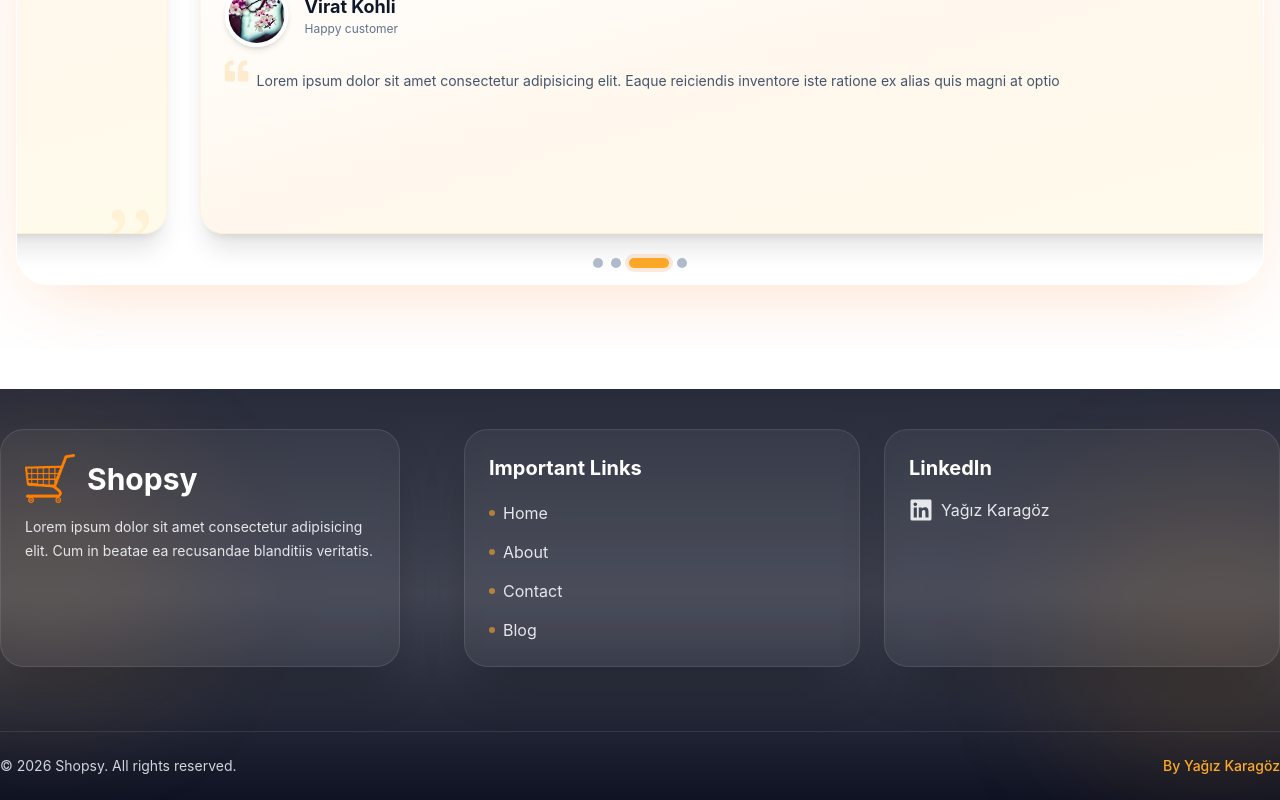
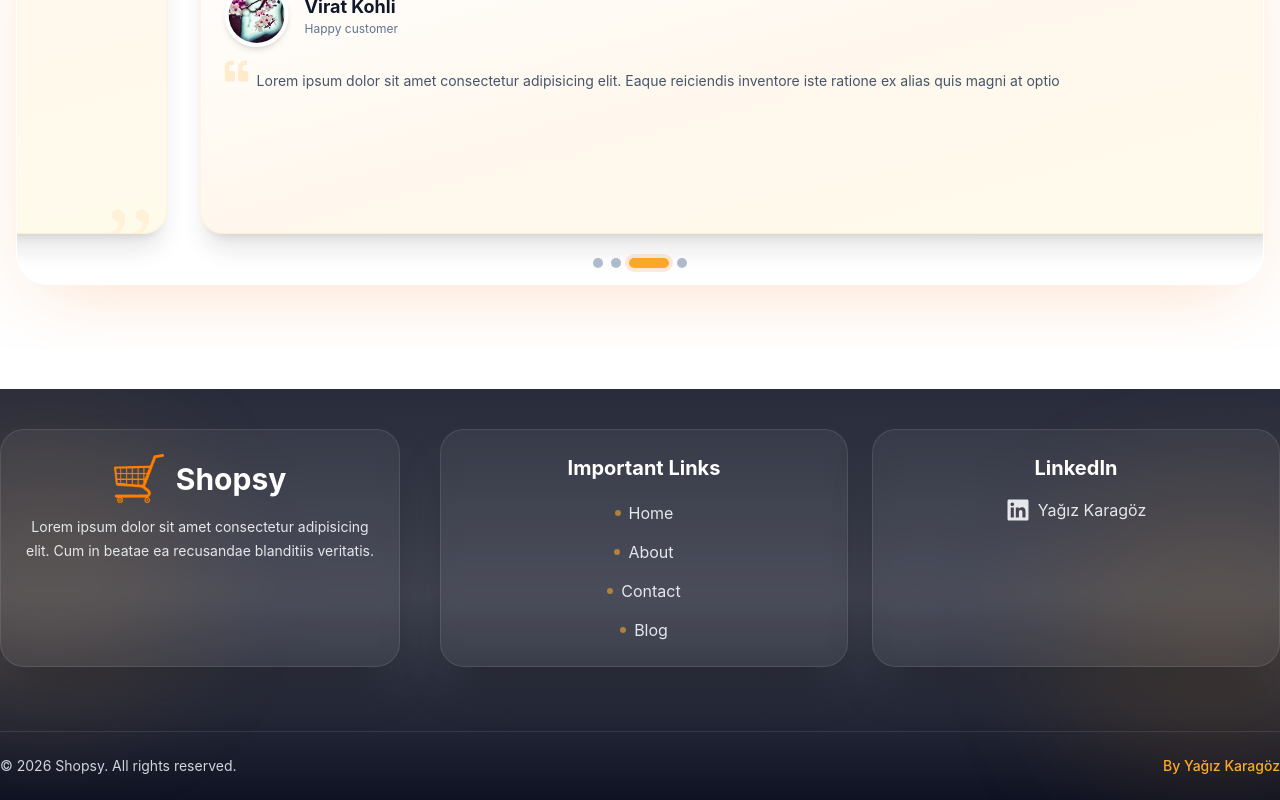
Before and after one commit to yag1zkarag0z/ReactTailwind1, a React (Vite) app: page / in a window 1280 px wide. Shown: the part 3306-4106 px from the top of the page. Built offline with nearby package versions, Linux system fonts and the light colour scheme.

Commit message:
Update Footer.jsx

```diff
--- a/src/components/Footer/Footer.jsx
+++ b/src/components/Footer/Footer.jsx
@@ -41,10 +41,10 @@ const Footer = () => {
       <div className="container relative z-10">
         <div
           data-aos="zoom-in"
-          className="grid gap-10 border-b border-white/10 pb-16 pt-10 md:grid-cols-3"
+          className="grid gap-10 border-b border-white/10 pb-16 pt-10 text-center md:grid-cols-3"
         >
-          <div className="rounded-3xl border border-white/10 bg-white/5 p-6 shadow-2xl backdrop-blur-sm">
-            <h1 className="mb-3 flex items-center gap-3 text-left text-xl font-bold sm:text-3xl">
+          <div className="rounded-3xl border border-white/10 bg-white/5 p-6 shadow-2xl backdrop-blur-sm md:mx-auto">
+            <h1 className="mb-3 flex items-center justify-center gap-3 text-xl font-bold sm:text-3xl">
               <img src={footerLogo} alt="" className="max-w-[50px]" />
               Shopsy
             </h1>
@@ -54,10 +54,10 @@ const Footer = () => {
             </p>
           </div>
 
-          <div className="grid grid-cols-1 gap-6 sm:grid-cols-2 md:col-span-2 md:grid-cols-2 md:pl-6">
-            <div className="rounded-3xl border border-white/10 bg-white/5 p-6 shadow-2xl backdrop-blur-sm">
+          <div className="grid grid-cols-1 gap-6 sm:grid-cols-2 md:col-span-2 md:grid-cols-2 md:justify-items-center">
+            <div className="w-full rounded-3xl border border-white/10 bg-white/5 p-6 shadow-2xl backdrop-blur-sm">
               <h1 className="mb-4 text-xl font-bold">Important Links</h1>
-              <ul className="flex flex-col gap-3">
+              <ul className="flex flex-col gap-3 items-center">
                 {FooterLinks.map((link) => (
                   <li key={link.title}>
                     <a
@@ -72,13 +72,13 @@ const Footer = () => {
               </ul>
             </div>
 
-            <div className="rounded-3xl border border-white/10 bg-white/5 p-6 shadow-2xl backdrop-blur-sm">
+            <div className="w-full rounded-3xl border border-white/10 bg-white/5 p-6 shadow-2xl backdrop-blur-sm">
               <h1 className="mb-4 text-xl font-bold">LinkedIn</h1>
               <a
                 href="https://www.linkedin.com/in/yagiz-karagoz-b18820358/"
                 target="_blank"
                 rel="noreferrer"
-                className="group inline-flex items-center gap-2 text-gray-200 transition-all duration-300 hover:translate-x-1 hover:text-primary"
+                className="group inline-flex items-center justify-center gap-2 text-gray-200 transition-all duration-300 hover:translate-x-1 hover:text-primary"
               >
                 <FaLinkedin className="text-2xl transition-transform duration-300 group-hover:scale-110" />
                 <span>Yağız Karagöz</span>
```
